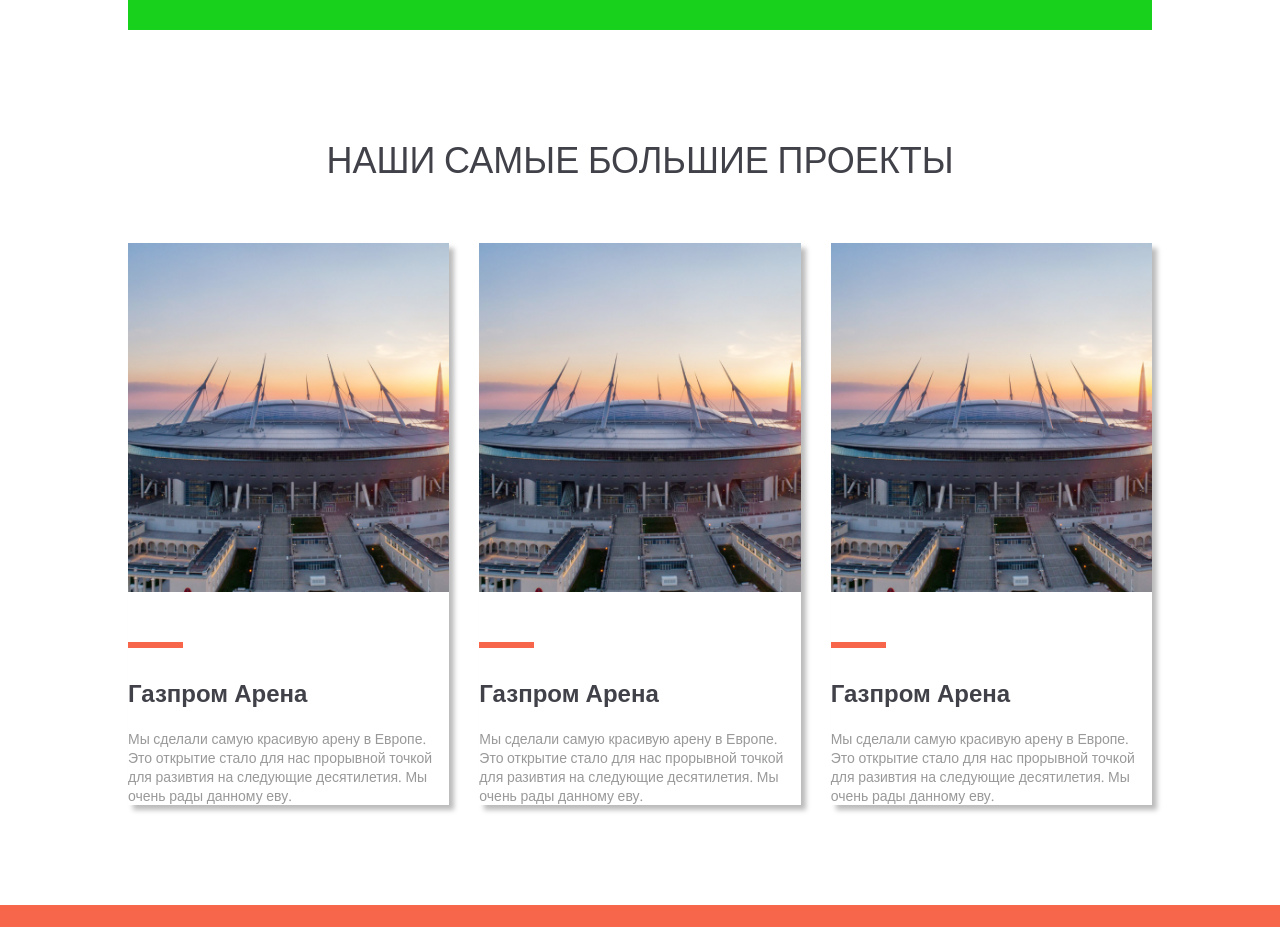
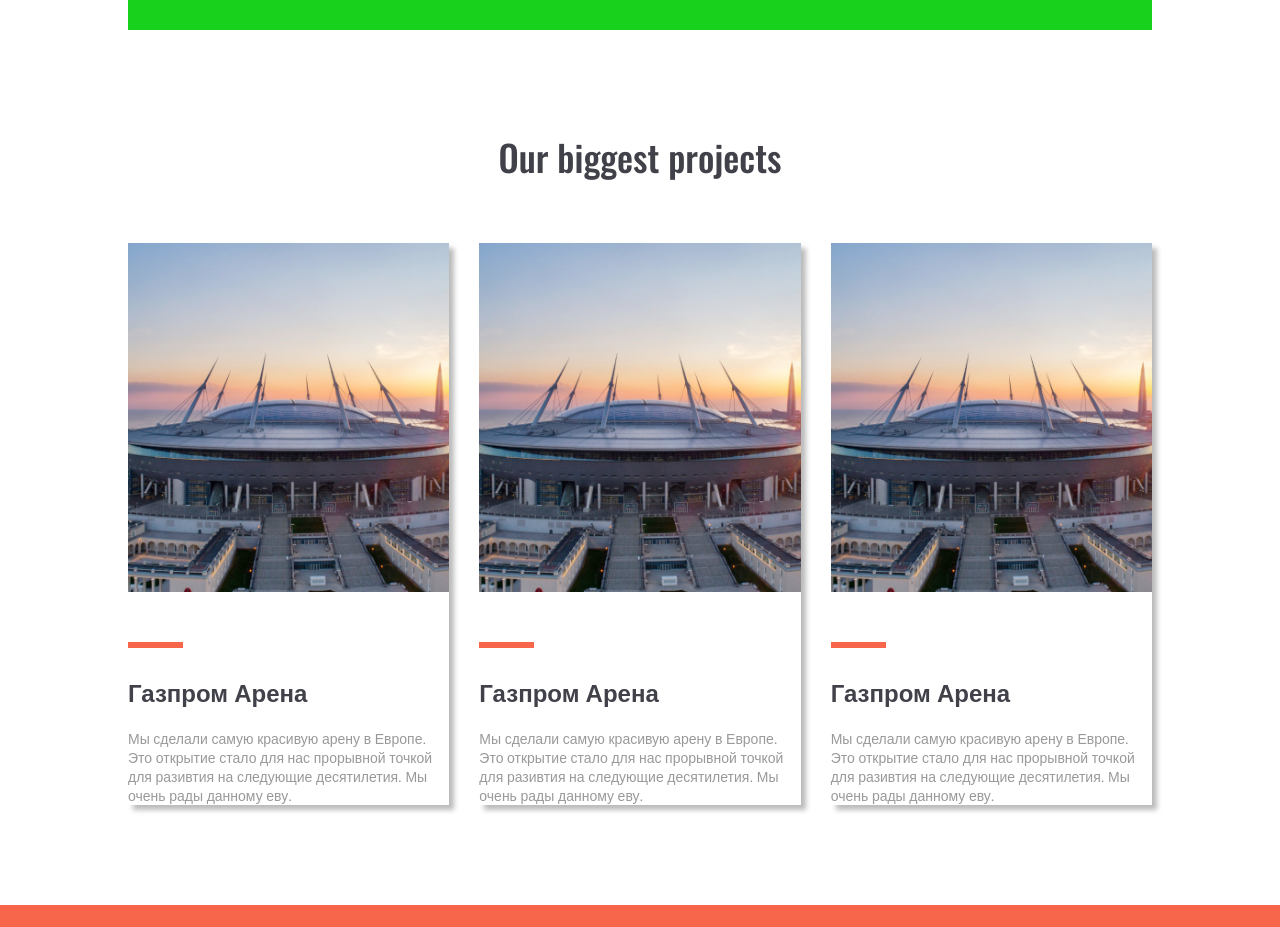
Before and after one commit to Hukker88/Figma-project, a plain HTML site: page index.html in a window 1280 px wide. Shown: the part 920-1847 px from the top of the page. Drawn offline with nearby package versions, Linux system fonts and the light colour scheme.

Commit message:
change name of block

```diff
--- a/index.html
+++ b/index.html
@@ -68,7 +68,7 @@
 
     <section id="project">
       <div class="container">
-        <h2>НАШИ САМЫЕ БОЛЬШИЕ ПРОЕКТЫ</h2>
+        <h2>Our biggest projects</h2>
         <div class="row">
           <div class="col-4">
             <div class="project__box">
```
